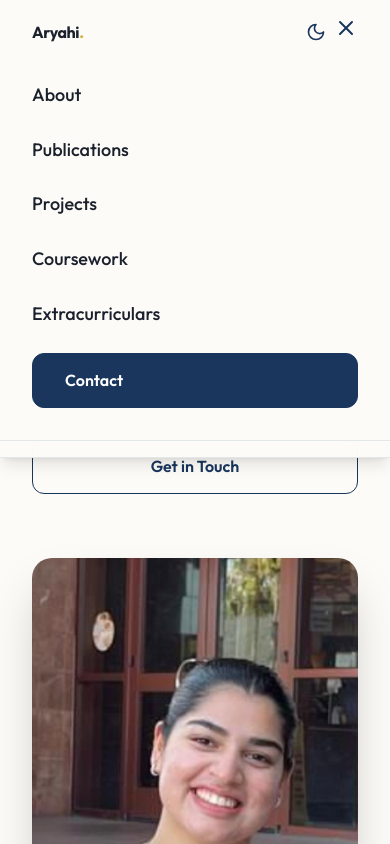
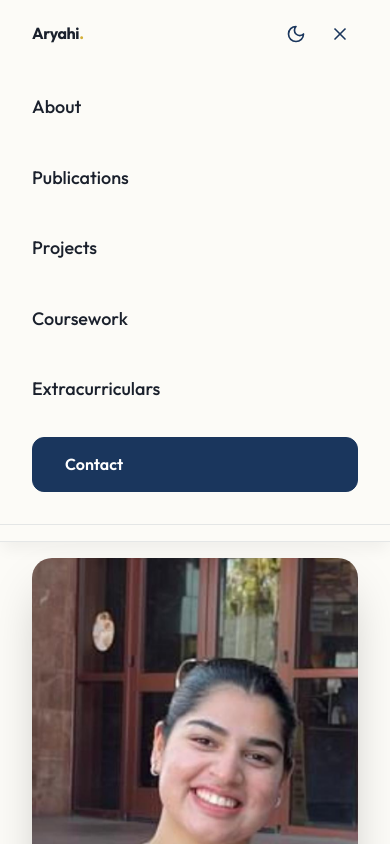
Before and after one commit to JahagirdarAmey/AryahiJogi, a React (Vite) app: page / in a window 390 px wide. Both pictures are taken after a click on the button 346 px from the left and 40 px from the top of the page. Shown: the top 844 px of the page. Built offline with nearby package versions, Linux system fonts and the light colour scheme; a web font is replaced by a local one.

Commit message:
Fix mobile menu background transparency, touch targets, and button overlap clicks

```diff
--- a/src/App.jsx
+++ b/src/App.jsx
@@ -46,7 +46,7 @@ const Navbar = ({ theme, toggleTheme }) => {
   ];
 
   return (
-    <nav className={`fixed w-full z-50 transition-all duration-300 ${scrolled || mobileMenu ? 'bg-[#1a365df2] backdrop-blur-md py-4 shadow-lg' : 'bg-transparent py-6'}`}>
+    <nav className={`fixed w-full z-50 transition-all duration-300 ${scrolled || mobileMenu ? 'navbar-active' : 'navbar-transparent'}`}>
       <div className="container flex justify-between items-center">
         <a href="#" className="font-serif text-2xl font-bold text-white tracking-tight">
           {content.name.split(' ')[0]}<span className="text-accent">.</span>
@@ -67,9 +67,9 @@ const Navbar = ({ theme, toggleTheme }) => {
           {/* Theme Toggle Button */}
           <button
             onClick={toggleTheme}
-            className="p-2 rounded-full hover:bg-white/10 text-indigo-100 hover:text-accent transition-colors border-0 cursor-pointer"
+            className="nav-icon-btn cursor-pointer"
             aria-label="Toggle Theme"
-            style={{ background: 'transparent', display: 'flex', alignItems: 'center', justifyContent: 'center' }}
+            style={{ background: 'transparent' }}
           >
             {theme === 'light' ? <Moon size={20} /> : <Sun size={20} />}
           </button>
@@ -83,14 +83,19 @@ const Navbar = ({ theme, toggleTheme }) => {
         <div className="flex items-center gap-2 md:hidden">
           <button
             onClick={toggleTheme}
-            className="p-2 rounded-full text-primary border-0 cursor-pointer"
+            className="nav-icon-btn cursor-pointer"
             aria-label="Toggle Theme"
-            style={{ background: 'transparent', display: 'flex', alignItems: 'center', justifyContent: 'center' }}
+            style={{ background: 'transparent' }}
           >
             {theme === 'light' ? <Moon size={20} /> : <Sun size={20} />}
           </button>
-          <button className="text-primary border-0" style={{ background: 'transparent' }} onClick={() => setMobileMenu(!mobileMenu)}>
-            {mobileMenu ? <X /> : <Menu />}
+          <button
+            className="nav-icon-btn cursor-pointer"
+            style={{ background: 'transparent' }}
+            onClick={() => setMobileMenu(!mobileMenu)}
+            aria-label="Toggle Menu"
+          >
+            {mobileMenu ? <X size={20} /> : <Menu size={20} />}
           </button>
         </div>
       </div>
@@ -102,14 +107,14 @@ const Navbar = ({ theme, toggleTheme }) => {
             initial={{ opacity: 0, height: 0 }}
             animate={{ opacity: 1, height: 'auto' }}
             exit={{ opacity: 0, height: 0 }}
-            className="md:hidden bg-[#152a4a] border-b border-white/10"
+            className="md:hidden mobile-menu-dropdown"
           >
             <div className="container py-8 flex flex-col gap-6">
               {navLinks.map((link) => (
                 <a
                   key={link.name}
                   href={link.href}
-                  className="text-lg font-medium text-white"
+                  className="text-lg font-medium mobile-nav-link"
                   onClick={() => setMobileMenu(false)}
                 >
                   {link.name}
--- a/src/index.css
+++ b/src/index.css
@@ -394,3 +394,70 @@ section {
   background-color: rgba(21, 42, 74, 0.85);
   border: 1px solid rgba(255, 255, 255, 0.15);
 }
+
+/* Navbar transitions and styles */
+.navbar-transparent {
+  background-color: transparent;
+  padding-top: 1.5rem;
+  padding-bottom: 1.5rem;
+}
+
+.navbar-active {
+  background-color: rgba(252, 251, 247, 0.95);
+  backdrop-filter: blur(12px);
+  padding-top: 1rem;
+  padding-bottom: 1rem;
+  box-shadow: 0 10px 15px -3px rgba(0, 0, 0, 0.05);
+  border-bottom: 1px solid rgba(26, 54, 93, 0.1);
+}
+
+.theme-blue .navbar-active {
+  background-color: rgba(21, 42, 74, 0.95);
+  border-bottom: 1px solid rgba(255, 255, 255, 0.1);
+  box-shadow: 0 10px 15px -3px rgba(0, 0, 0, 0.3);
+}
+
+/* Mobile dropdown styles */
+.mobile-menu-dropdown {
+  background-color: rgba(252, 251, 247, 0.98);
+  border-bottom: 1px solid rgba(26, 54, 93, 0.1);
+  backdrop-filter: blur(12px);
+}
+
+.theme-blue .mobile-menu-dropdown {
+  background-color: rgba(21, 42, 74, 0.98);
+  border-bottom: 1px solid rgba(255, 255, 255, 0.1);
+  backdrop-filter: blur(12px);
+}
+
+/* Mobile dropdown links */
+.mobile-nav-link {
+  color: var(--text-main);
+  display: block;
+  padding-top: 0.5rem;
+  padding-bottom: 0.5rem;
+  transition: color 0.2s;
+}
+
+.mobile-nav-link:hover {
+  color: var(--accent);
+}
+
+/* Nav icon buttons styling & transitions */
+.nav-icon-btn {
+  padding: 0.5rem;
+  border-radius: 9999px;
+  color: var(--primary);
+  transition: background-color 0.2s, color 0.2s;
+  display: flex;
+  align-items: center;
+  justify-content: center;
+}
+
+.nav-icon-btn:hover {
+  background-color: rgba(26, 54, 93, 0.08);
+}
+
+.theme-blue .nav-icon-btn:hover {
+  background-color: rgba(255, 255, 255, 0.1);
+}
```
